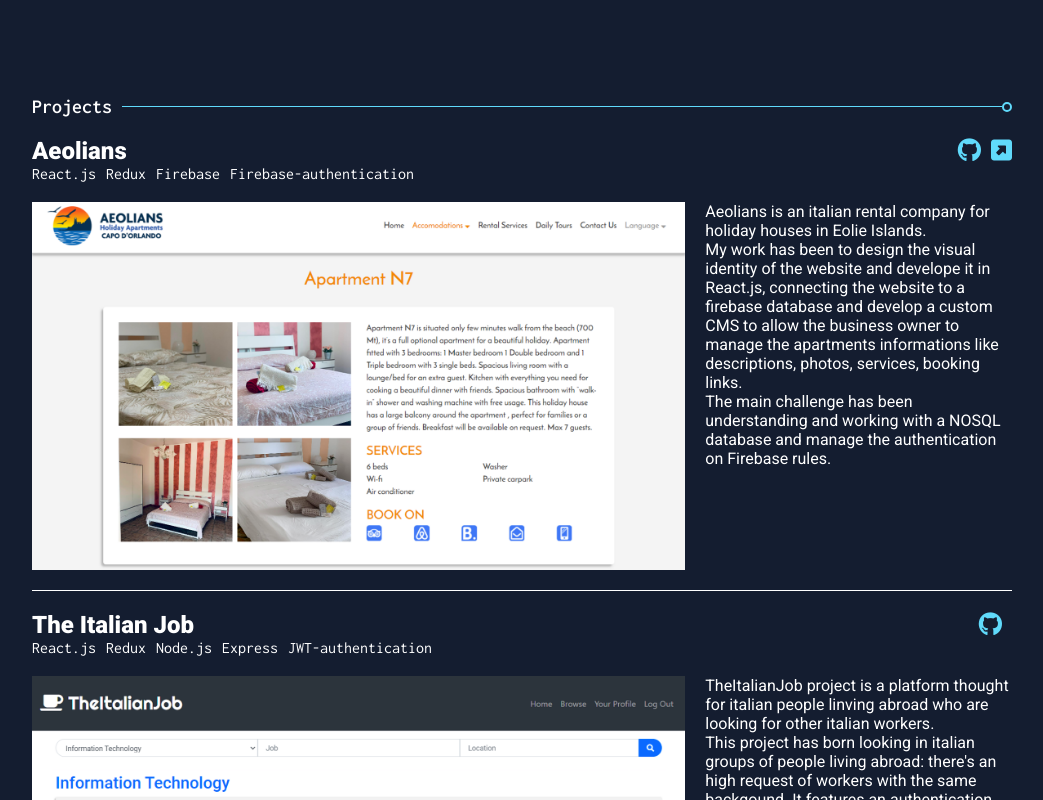
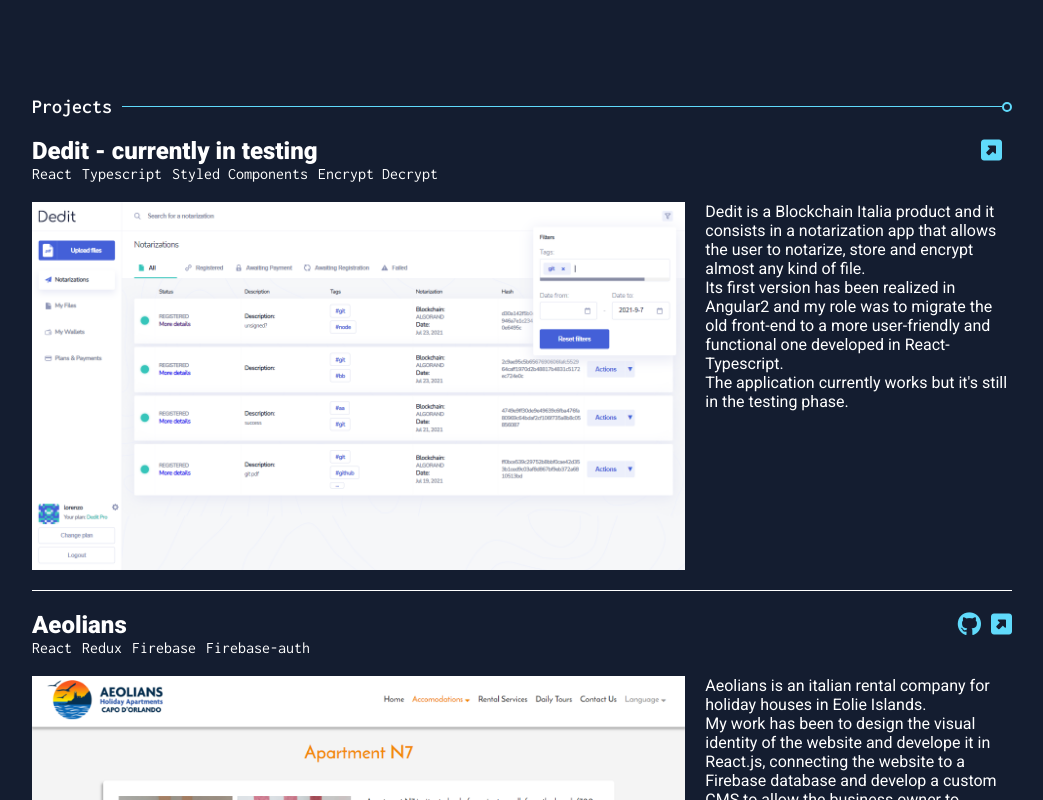
Before and after one commit to case95/lorenzodr.dev, a Vue app: page / in a window 1280 px wide. Shown: the part 2320-3120 px from the top of the page, without its empty margins (118-1161 px from the left). Built offline with nearby package versions, Linux system fonts and the light colour scheme; a web font is replaced by a local one.

Commit message:
:bento: Added Dedit project

```diff
--- a/src/components/sections/Projects.vue
+++ b/src/components/sections/Projects.vue
@@ -25,29 +25,39 @@
     return {
       placeholder: [
         {
+          title: "Dedit - currently in testing",
+          links: { link: "http://dev.dedit.io/signup", github: "" },
+          skills: [
+            "React",
+            "Typescript",
+            "Styled Components",
+            "Encrypt Decrypt",
+          ],
+          image: [
+            "/img/projects/Dedit_notarizations.png",
+            "/img/projects/Dedit_notarization.png",
+          ],
+          description:
+            "Dedit is a Blockchain Italia product and it consists in a notarization app that allows the user to notarize, store and encrypt almost any kind of file. \nIts first version has been realized in Angular2 and my role was to migrate the old front-end to a more user-friendly and functional one developed in React-Typescript. \nThe application currently works but it's still in the testing phase.",
+        },
+        {
           title: "Aeolians",
           links: {
             link: "https://www.aeoliansholiday.com/",
             github: "https://github.com/case95/aeolians",
           },
-          skills: ["React.js", "Redux", "Firebase", "Firebase-authentication"],
+          skills: ["React", "Redux", "Firebase", "Firebase-auth"],
           image: [
             "/img/projects/aeolians_1.png",
             "/img/projects/aeolians_2.png",
           ],
           description:
-            "Aeolians is an italian rental company for holiday houses in Eolie Islands. \nMy work has been to design the visual identity of the website and develope it in React.js, connecting the website to a firebase database and develop a custom CMS to allow the business owner to manage the apartments informations like descriptions, photos, services, booking links. \nThe main challenge has been understanding and working with a NOSQL database and manage the authentication on Firebase rules.",
+            "Aeolians is an italian rental company for holiday houses in Eolie Islands. \nMy work has been to design the visual identity of the website and develope it in React.js, connecting the website to a Firebase database and develop a custom CMS to allow the business owner to manage the apartments informations like descriptions, photos, services, booking links. \nThe main challenge has been understanding and working with a noSQL database and manage the authentication on Firebase rules.",
         },
         {
           title: "The Italian Job",
           links: { link: "", github: "https://github.com/case95/myjobapp" },
-          skills: [
-            "React.js",
-            "Redux",
-            "Node.js",
-            "Express",
-            "JWT-authentication",
-          ],
+          skills: ["React", "Redux", "Node", "Express", "JWT-auth"],
           image: [
             "/img/projects/theitalianjob_1.png",
             "/img/projects/theitalianjob_2.png",
@@ -61,7 +71,7 @@
             link: "",
             github: "https://github.com/case95/lorenzodr.dev",
           },
-          skills: ["Vue.js", "SCSS"],
+          skills: ["Vue", "SCSS"],
           image: [
             "/img/projects/lorenzodr_1.png",
             "/img/projects/lorenzodr_2.png",
```
Also changed, not shown: public/img/projects/Dedit_notarization.png (added), public/img/projects/Dedit_notarizations.png (added).
